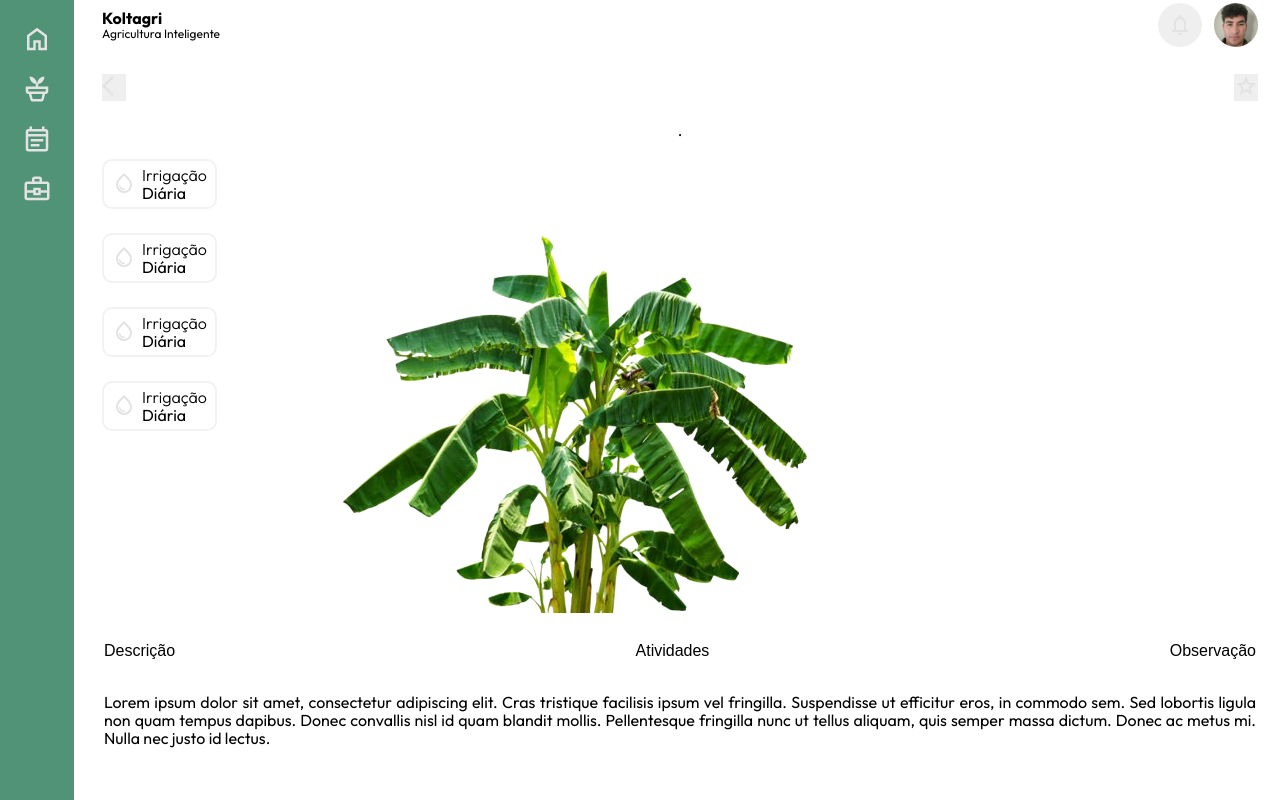
After one commit to PabloMuris/Koltagri-Django-, a Django app: page /cultivos/planta in a window 1280 px wide. The commit adds this page. Run offline with Django 5.2, Linux system fonts and the light colour scheme; some web fonts are replaced.

Commit message:
Add cultivated plants detail view and enhance templates: update URLs, create plant detail view, add new images, and improve search functionality in cultivated plants template.

```diff
--- a/koltagri/landplots/urls.py
+++ b/koltagri/landplots/urls.py
@@ -1,5 +1,6 @@
 from django.urls import path,re_path
-from .views import CultivatedPlantsView
+from .views import CultivatedPlantsView,CultivatedPlantsDetailView
 urlpatterns = [
     path("",CultivatedPlantsView.as_view(),name="cultivated_plants"),
+    path("planta",CultivatedPlantsDetailView.as_view(),name="cultivated_plants"),
 ]
--- a/koltagri/landplots/views.py
+++ b/koltagri/landplots/views.py
@@ -5,3 +5,6 @@ from django.views.generic import TemplateView
 
 class CultivatedPlantsView(TemplateView):
     template_name = 'cultivated_plants.html'
+
+class CultivatedPlantsDetailView(TemplateView):
+    template_name = 'plant_detail.html'
--- a/templates/base.html
+++ b/templates/base.html
@@ -106,7 +106,7 @@ body {
     }
 
 }
-@media (min-width: 769px) and (max-width: 1024px) {
+@media (min-width: 769px) and (max-width: 1299px) {
     body {
         grid-template-areas:
         "aside header"
@@ -126,7 +126,7 @@ body {
         display: none;
     }
 }
-@media(min-width:1025px){
+@media(min-width:1300px){
     body {
         grid-template-areas:
         "aside header"
@@ -164,6 +164,9 @@ main{
     overflow:hidden;
     flex-direction: column;
     align-items: center;
+    padding-top: 24px;
+    gap: 20px;
+    position: relative;
 }
 
 
@@ -276,6 +279,7 @@ aside nav{
 }
 
 
+
     </style>
 </head>
 <body>
@@ -315,7 +319,7 @@ aside nav{
             </a>
         </nav>
     </aside>
-    <main class="padding--standard">
+    <main class="padding--standard" >
         {% block content %}
         {% endblock %}
     </main>
--- /dev/null
+++ b/templates/plant_detail.html
@@ -0,0 +1,185 @@
+{%extends 'base.html'%}
+{% block title %}Home{% endblock %}
+{% load static %}
+{% block styles %}
+<style>
+    .navigation-section {
+    width: 100%;
+}
+
+/* NOVAS CLASSES */
+.navigation-layout {
+    justify-content: space-between;
+    align-items: center;
+}
+
+.relative {
+    position: relative;
+}
+
+.flex-center-between {
+    align-items: center;
+    justify-content: space-between;
+}
+
+.flex-1 {
+    flex: 1;
+}
+
+.plant__image {
+    position: absolute;
+    top: 20%;
+    left: 20%;
+}
+
+.container {
+    width: 100%;
+}
+
+.plant-info {
+    width: 100%;
+}
+
+.status-card {
+    align-items: center;
+    justify-content: space-around;
+    width: fit-content;
+    gap: 6px;
+    padding-inline: 8px;
+    min-height: 50px;
+    border-radius: 10px;
+    border: 2px solid #f2f2f2;
+}
+
+.card__description .description__title {
+    font-weight: 300;
+}
+
+.options-section {
+    height: 44px;
+}
+
+.plant-actions {
+    height: 25%;
+
+    z-index: 999;
+    position: absolute;
+    background-color: white;
+}
+.option{
+    font-size: 16px;
+    background: transparent;
+
+}
+
+.options-descriptions p{
+
+    padding-top: 20px;
+    text-align: justify;
+}
+
+@media (max-width: 1299px) {
+    .plant-actions{
+    bottom: 0px;
+    padding: 16px 24px 0px 24px;
+    width: 100%;
+    }
+}
+
+@media(min-width:1300px){
+    .plant-actions{
+        top: 10%;
+        width: 40%;
+        right: 22px;
+    }
+}
+
+</style>
+{% endblock %}
+{% block content %}
+<section class="navigation-section flex-rw" style="justify-content: space-between; align-items: center;">
+    <button type="button" class="return-button">
+        <svg xmlns="http://www.w3.org/2000/svg" height="24px" viewBox="0 -960 960 960" width="24px" fill="#e3e3e3"><path d="M400-80 0-480l400-400 71 71-329 329 329 329-71 71Z"/></svg>
+    </button>
+    <button type="button" class="favorite-button">
+        <svg xmlns="http://www.w3.org/2000/svg" height="24px" viewBox="0 -960 960 960" width="24px" fill="#e3e3e3"><path d="m354-287 126-76 126 77-33-144 111-96-146-13-58-136-58 135-146 13 111 97-33 143ZM233-120l65-281L80-590l288-25 112-265 112 265 288 25-218 189 65 281-247-149-247 149Zm247-350Z"/></svg>
+    </button>
+
+</section>
+.
+<section class="plant-info" style="position: relative;">
+    <h2 class="plant-name">
+
+    </h2>
+
+    <div class="container">
+        <div class="ideal-status flex-clmn" style="gap: 24px;">
+            <div class="status-card flex-rw">
+                <figure class="card__icon">
+                    <svg xmlns="http://www.w3.org/2000/svg" height="24px" viewBox="0 -960 960 960" width="24px" fill="#e3e3e3"><path d="M491-200q12-1 20.5-9.5T520-230q0-14-9-22.5t-23-7.5q-41 3-87-22.5T343-375q-2-11-10.5-18t-19.5-7q-14 0-23 10.5t-6 24.5q17 91 80 130t127 35ZM480-80q-137 0-228.5-94T160-408q0-100 79.5-217.5T480-880q161 137 240.5 254.5T800-408q0 140-91.5 234T480-80Zm0-80q104 0 172-70.5T720-408q0-73-60.5-165T480-774Q361-665 300.5-573T240-408q0 107 68 177.5T480-160Zm0-320Z"/></svg>
+                </figure>
+                <div class="card__description">
+                    <p class="description__title">
+                        Irrigação
+                    </p>
+                    <p class="description__text">
+                        Diária
+                    </p>
+                </div>
+            </div>
+            <div class="status-card flex-rw">
+                <figure class="card__icon">
+                    <svg xmlns="http://www.w3.org/2000/svg" height="24px" viewBox="0 -960 960 960" width="24px" fill="#e3e3e3"><path d="M491-200q12-1 20.5-9.5T520-230q0-14-9-22.5t-23-7.5q-41 3-87-22.5T343-375q-2-11-10.5-18t-19.5-7q-14 0-23 10.5t-6 24.5q17 91 80 130t127 35ZM480-80q-137 0-228.5-94T160-408q0-100 79.5-217.5T480-880q161 137 240.5 254.5T800-408q0 140-91.5 234T480-80Zm0-80q104 0 172-70.5T720-408q0-73-60.5-165T480-774Q361-665 300.5-573T240-408q0 107 68 177.5T480-160Zm0-320Z"/></svg>
+                </figure>
+                <div class="card__description">
+                    <p class="description__title">
+                        Irrigação
+                    </p>
+                    <p class="description__text">
+                        Diária
+                    </p>
+                </div>
+            </div>
+            <div class="status-card flex-rw">
+                <figure class="card__icon">
+                    <svg xmlns="http://www.w3.org/2000/svg" height="24px" viewBox="0 -960 960 960" width="24px" fill="#e3e3e3"><path d="M491-200q12-1 20.5-9.5T520-230q0-14-9-22.5t-23-7.5q-41 3-87-22.5T343-375q-2-11-10.5-18t-19.5-7q-14 0-23 10.5t-6 24.5q17 91 80 130t127 35ZM480-80q-137 0-228.5-94T160-408q0-100 79.5-217.5T480-880q161 137 240.5 254.5T800-408q0 140-91.5 234T480-80Zm0-80q104 0 172-70.5T720-408q0-73-60.5-165T480-774Q361-665 300.5-573T240-408q0 107 68 177.5T480-160Zm0-320Z"/></svg>
+                </figure>
+                <div class="card__description">
+                    <p class="description__title">
+                        Irrigação
+                    </p>
+                    <p class="description__text">
+                        Diária
+                    </p>
+                </div>
+            </div>
+            <div class="status-card flex-rw">
+                <figure class="card__icon">
+                    <svg xmlns="http://www.w3.org/2000/svg" height="24px" viewBox="0 -960 960 960" width="24px" fill="#e3e3e3"><path d="M491-200q12-1 20.5-9.5T520-230q0-14-9-22.5t-23-7.5q-41 3-87-22.5T343-375q-2-11-10.5-18t-19.5-7q-14 0-23 10.5t-6 24.5q17 91 80 130t127 35ZM480-80q-137 0-228.5-94T160-408q0-100 79.5-217.5T480-880q161 137 240.5 254.5T800-408q0 140-91.5 234T480-80Zm0-80q104 0 172-70.5T720-408q0-73-60.5-165T480-774Q361-665 300.5-573T240-408q0 107 68 177.5T480-160Zm0-320Z"/></svg>
+                </figure>
+                <div class="card__description">
+                    <p class="description__title">
+                        Irrigação
+                    </p>
+                    <p class="description__text">
+                        Diária
+                    </p>
+                </div>
+            </div>
+        </div>
+        <figure class="plant__image">
+            <img src="{% static 'example_img/banana.png' %}" alt="">
+        </figure>
+    </div>
+</section>
+<section class="plant-actions flex-clmn" >
+    <section class="options-section flex-rw" style="height: 44px; align-items: center; justify-content: space-between;">
+        <button type="button" class="option">Descrição</button>
+        <button type="button" class="option">Atividades</button>
+        <button type="button" class="option">Observação</button>
+    </section>
+    <section class="options-descriptions" style="flex: 1;">
+        <p>Lorem ipsum dolor sit amet, consectetur adipiscing elit. Cras tristique facilisis ipsum vel fringilla. Suspendisse ut efficitur eros, in commodo sem. Sed lobortis ligula non quam tempus dapibus. Donec convallis nisl id quam blandit mollis. Pellentesque fringilla nunc ut tellus aliquam, quis semper massa dictum. Donec ac metus mi. Nulla nec justo id lectus. </p>
+    </section>
+</section>
+{% endblock %}
```
Also changed, not shown: templates/cultivated_plants.html (+106 -2 lines), static/example_img/ananas.jpeg (added), static/example_img/banana.png (added), static/example_img/planta.jpeg (added).
